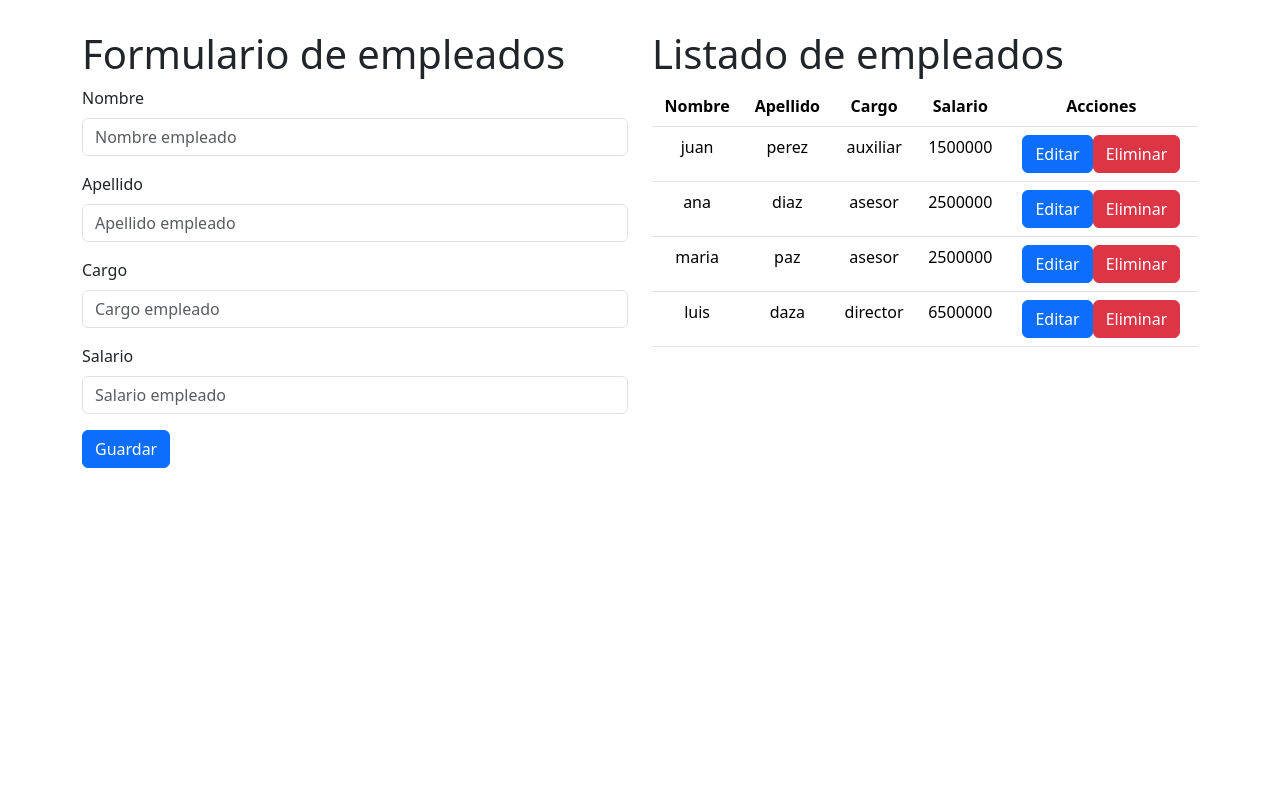
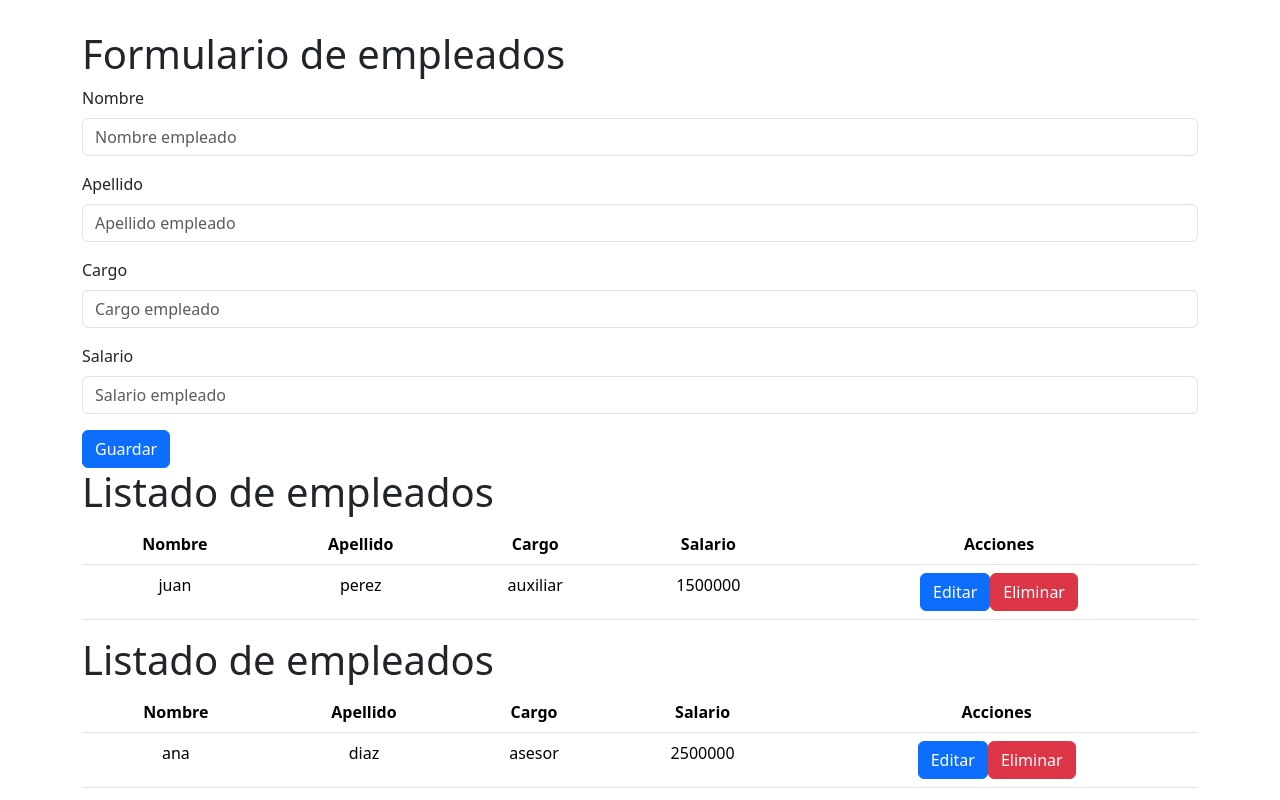
Before and after one commit to yeifreng/crud-angular, an Angular app: page / in a window 1280 px wide. Shown: the top 800 px of the page. Built offline with nearby package versions, Linux system fonts and the light colour scheme.

Commit message:
pasamos la informacion de los empleados desde el formulario hacia la lista con el decorador input

```diff
--- a/src/app/app.component.html
+++ b/src/app/app.component.html
@@ -6,12 +6,6 @@
       <app-formulario-empleados></app-formulario-empleados>
      </div>
     </div>
-    <div class="col">
-
-     <div class="mb-6">
-      <app-lista-empleados></app-lista-empleados>
-    </div>
-    </div>
   </div>
 </div>
 
--- a/src/app/formulario-empleados/formulario-empleados.component.html
+++ b/src/app/formulario-empleados/formulario-empleados.component.html
@@ -3,20 +3,27 @@
     <form action="" class="form-group">
         <div class="mb-3">
             <label class="form-label">Nombre</label>
-            <input type="text" class="form-control" name="nombre" id="nombre" placeholder="Nombre empleado">
+            <input [(ngModel)] = "nombreEmpleado" type="text" class="form-control" name="nombre" id="nombre" placeholder="Nombre empleado">
         </div>
         <div class="mb-3">
             <label class="form-label">Apellido</label>
-            <input type="text" class="form-control" name="apellido" id="apellido" placeholder="Apellido empleado">
+            <input [(ngModel)] = "apellidoEmpleado" type="text" class="form-control" name="apellido" id="apellido" placeholder="Apellido empleado">
         </div>
         <div class="mb-3">
             <label class="form-label">Cargo</label>
-            <input type="text" class="form-control" name="cargo" id="cargo" placeholder="Cargo empleado">
+            <input [(ngModel)] = "cargoEmpleado" type="text" class="form-control" name="cargo" id="cargo" placeholder="Cargo empleado">
         </div>
         <div class="mb-3">
             <label class="form-label">Salario</label>
-            <input type="text" class="form-control" name="salario" id="salario" placeholder="Salario empleado">
+            <input [(ngModel)] = "salarioEmpleado" type="text" class="form-control" name="salario" id="salario" placeholder="Salario empleado">
         </div>
-        <button type="submit" class="btn btn-primary">Guardar</button>
+        <button (click)="guardarEmpleado()" type="submit" class="btn btn-primary">Guardar</button>
     </form>
+
+    <div class="col">
+
+        <div class="mb-6">
+         <app-lista-empleados *ngFor="let emp of empleados" [empleado] = "emp"></app-lista-empleados>
+       </div>
+       </div>
 </div>
--- a/src/app/formulario-empleados/formulario-empleados.component.ts
+++ b/src/app/formulario-empleados/formulario-empleados.component.ts
@@ -1,4 +1,5 @@
 import { Component } from '@angular/core';
+import { Empleado } from '../empleados';
 
 @Component({
   selector: 'app-formulario-empleados',
@@ -7,4 +8,25 @@ import { Component } from '@angular/core';
 })
 export class FormularioEmpleadosComponent {
   titulo:string = 'Formulario de empleados';
+
+//formulario es el componente padre
+
+  nombreEmpleado:string;
+  apellidoEmpleado:string;
+  cargoEmpleado:string;
+  salarioEmpleado:number;
+
+  empleados:Empleado[] = [
+    new Empleado("juan","perez","auxiliar", 1500000),
+    new Empleado("ana","diaz","asesor",2500000),
+    new Empleado("maria","paz","asesor",2500000),
+    new Empleado("luis","daza","director",6500000)
+    ];
+
+  guardarEmpleado(){
+    let miEmpleado = new Empleado(this.nombreEmpleado, this.apellidoEmpleado, this.cargoEmpleado, this.salarioEmpleado);
+    this.empleados.push(miEmpleado);
+  }
+
+
 }
--- a/src/app/lista-empleados/lista-empleados.component.html
+++ b/src/app/lista-empleados/lista-empleados.component.html
@@ -10,12 +10,12 @@
                 <th>Acciones</th>
             </tr>
         </thead>
-        <tbody *ngFor="let emp of empleados">
+        <tbody>
             <tr>
-                <td>{{emp.nombre}}</td>
-                <td>{{emp.apellido}}</td>
-                <td>{{emp.cargo}}</td>
-                <td>{{emp.salario}}</td>
+                <td>{{empleado.nombre}}</td>
+                <td>{{empleado.apellido}}</td>
+                <td>{{empleado.cargo}}</td>
+                <td>{{empleado.salario}}</td>
                 <td><button class="btn btn-primary">Editar</button><button class="btn btn-danger">Eliminar</button></td>
             </tr>
         </tbody>
--- a/src/app/lista-empleados/lista-empleados.component.ts
+++ b/src/app/lista-empleados/lista-empleados.component.ts
@@ -1,4 +1,4 @@
-import { Component } from '@angular/core';
+import { Component, Input } from '@angular/core';
 import { Empleado } from '../empleados';
 
 @Component({
@@ -8,13 +8,12 @@ import { Empleado } from '../empleados';
 })
 export class ListaEmpleadosComponent {
 
+//listado es el componente hijo
+
   titulo:string = 'Listado de empleados';
 
-  empleados:Empleado[] = [
-    new Empleado("juan","perez","auxiliar", 1500000),
-    new Empleado("ana","diaz","asesor",2500000),
-    new Empleado("maria","paz","asesor",2500000),
-    new Empleado("luis","daza","director",6500000)
-    ];
+  //estamos recibiendo desde el template, la informacion del componente padre y guardamos eso
+  //en una variable para usarlo en el componente hijo
+  @Input() empleado:Empleado;
 
 }
--- a/tsconfig.json
+++ b/tsconfig.json
@@ -2,6 +2,7 @@
 {
   "compileOnSave": false,
   "compilerOptions": {
+    "strictPropertyInitialization": false,
     "baseUrl": "./",
     "outDir": "./dist/out-tsc",
     "forceConsistentCasingInFileNames": true,
```
